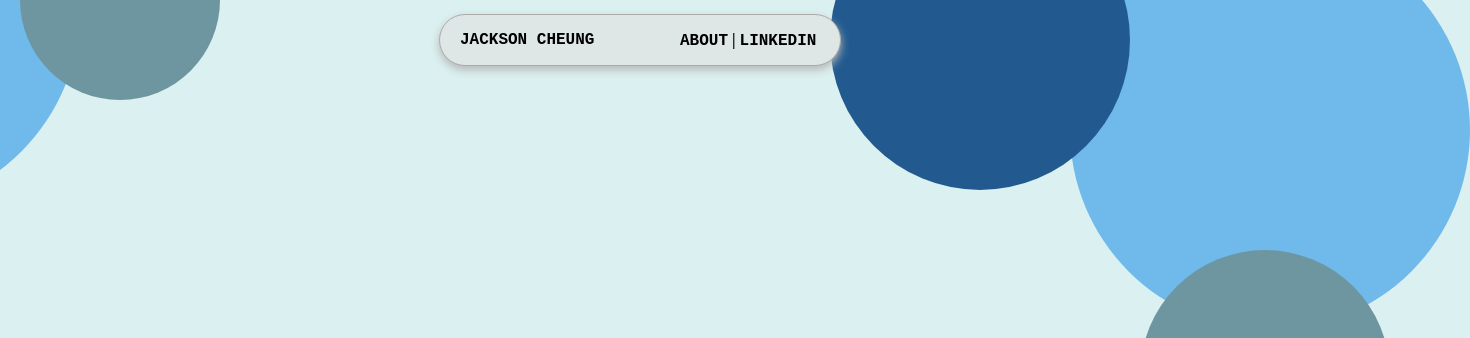
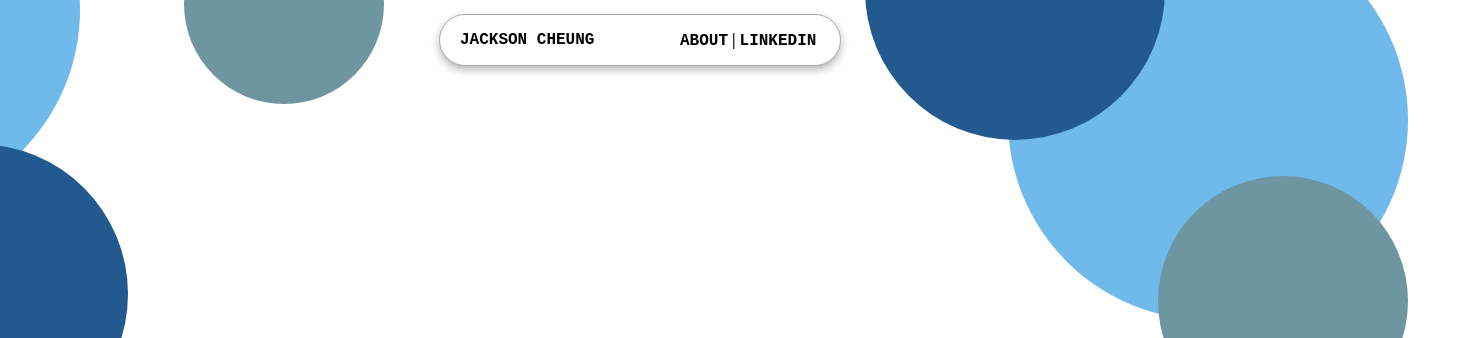
Before and after one commit to jacheun/jacksoncheung.com, a plain HTML site: page index.html in a window 1280 px wide. Shown: the top 338 px of the page, 1470 px wide, since content can reach past the window. Drawn offline with Linux system fonts and the light colour scheme.

Commit message:
Add files via upload

```diff
--- a/jacksoncheung.css
+++ b/jacksoncheung.css
@@ -1,5 +1,5 @@
 html {
-    background-color: #dbf0f0;
+    background-color: #ffffff;
 }
 
 html, body {
@@ -18,15 +18,18 @@ html, body {
     transform: translate(-50%, -50%);
     margin: 0;
     font-size: 100px;
-    color: #0080ff;
+    color: #0091ff;
     white-space: nowrap;
-    font-family:'Courier New', Courier, monospace
+    font-family: 'Courier New', Courier, monospace;
 }
 
 .rightCircle1 {
     position: absolute;
-    top: -70px;
-    right: -190px;
+    top: -10%;
+    right: -10%;
+    transform: translate(-50%, -50%);
+    margin: 0;
+    white-space: nowrap;
 
     width: 400px;
     height: 400px;
@@ -35,8 +38,11 @@ html, body {
 }
 .rightCircle2 {
     position: absolute;
-    top: 250px;
-    right: -110px;
+    top: 22%;
+    right: -10%;
+    transform: translate(-50%, -50%);
+    margin: 0;
+    white-space: nowrap;
 
     width: 250px;
     height: 250px;
@@ -45,8 +51,11 @@ html, body {
 }
 .rightCircle3 {
     position: absolute;
-    top: -110px;
-    right: 150px;
+    top: -20%;
+    right: 9%;
+    transform: translate(-50%, -50%);
+    margin: 0;
+    white-space: nowrap;
 
     width: 300px;
     height: 300px;
@@ -56,8 +65,11 @@ html, body {
 
 .leftCircle2 {
     position: absolute;
-    top: -100px;
-    right: 1060px;
+    top: -12%;
+    right: 70%;
+    transform: translate(-50%, -50%);
+    margin: 0;
+    white-space: nowrap;
 
     width: 200px;
     height: 200px;
@@ -66,8 +78,11 @@ html, body {
 }
 .leftCircle3 {
     position: absolute;
-    top: 110px;
-    right: 1340px;
+    top: 18%;
+    right: 90%;
+    transform: translate(-50%, -50%);
+    margin: 0;
+    white-space: nowrap;
 
     width: 300px;
     height: 300px;
@@ -93,9 +108,9 @@ html, body {
 
     width: 400px;
     height: 50px;
-    background-color: #dee6e6;
+    background-color: #ffffff;
     border-radius: 60px;
-    border: 1px solid rgb(171, 171, 171);
+    border: 1px solid #ababab;
     box-shadow: 0 4px 8px #b7b7b7;
 }
 
```
